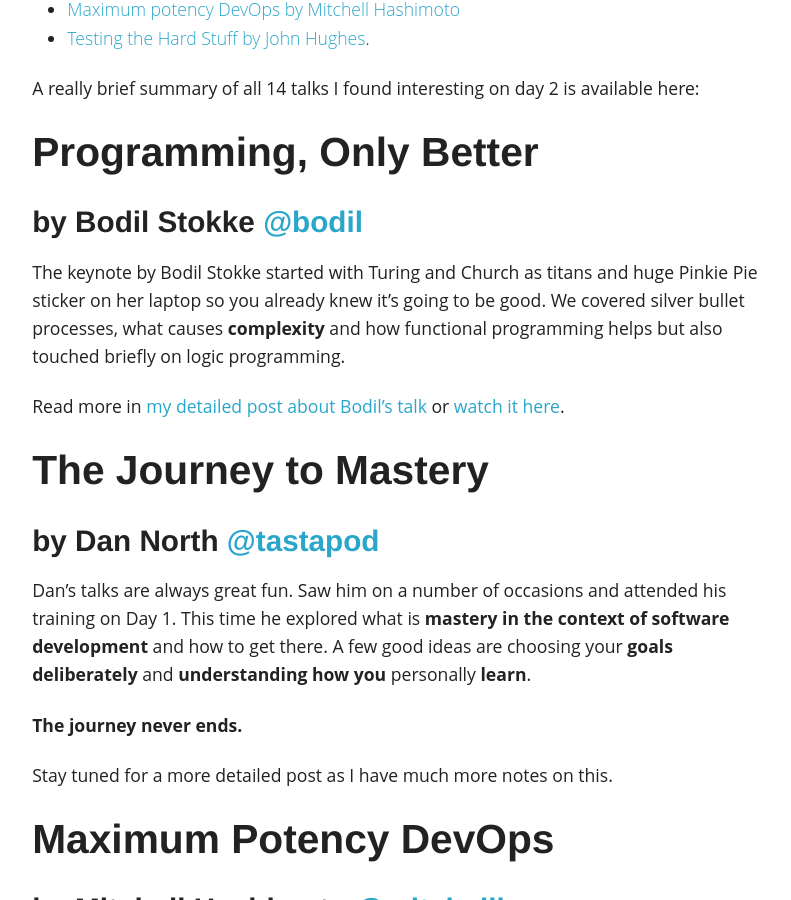
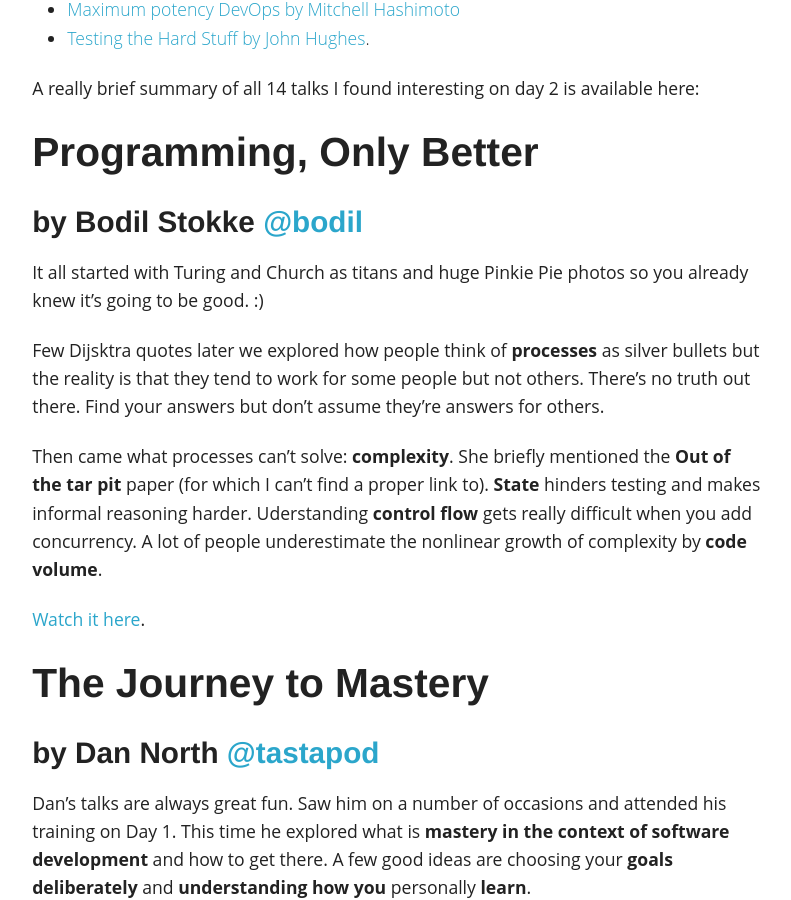
Before and after one commit to dublado/csabapalfi.github.io, a Jekyll site: the page built from _posts/2014-04-24-craftconf-day-2.md, in a window 1280 px wide and 900 px high, scrolled down 531 px. Shown: the whole window, without its empty margins (243-1034 px from the left). Built offline with Jekyll 4.4.1, drawn with Linux system fonts in a browser that asks for light colours; Markdown is read by kramdown in place of the engine named in the settings; comment, search, counter and statistics services are not loaded; some of the changed text lies outside the part shown.

Commit message:
some simplification for Craft day 2 post

```diff
--- a/_posts/2014-04-24-craftconf-day-2.md
+++ b/_posts/2014-04-24-craftconf-day-2.md
@@ -21,9 +21,13 @@ A really brief summary of all 14 talks I found interesting on day 2 is available
 ## <a name="bodil"></a>Programming, Only Better
 ### by Bodil Stokke [@bodil](http://twitter.com/bodil)
 
-The keynote by Bodil Stokke started with Turing and Church as titans and huge Pinkie Pie sticker on her laptop so you already knew it's going to be good. We covered silver bullet processes, what causes **complexity** and how functional programming helps but also touched briefly on logic programming.
+It all started with Turing and Church as titans and huge Pinkie Pie photos so you already knew it's going to be good. :)
 
-Read more in [my detailed post about Bodil's talk](/programming-only-better-bodil-stokke) or [watch it here](http://www.ustream.tv/recorded/46774792).
+Few Dijsktra quotes later we explored how people think of **processes** as silver bullets but the reality is that they tend to work for some people but not others. There's no truth out there. Find your answers but don't assume they're answers for others.
+
+Then came what processes can't solve: **complexity**. She briefly mentioned the **Out of the tar pit** paper (for which I can't find a proper link to). **State** hinders testing and makes informal reasoning harder. Uderstanding **control flow** gets really difficult when you add concurrency. A lot of people underestimate the nonlinear growth of complexity by **code volume**.
+
+[Watch it here](http://www.ustream.tv/recorded/46774792).
 
 ## <a name="dan"></a>The Journey to Mastery
 ### by Dan North [@tastapod](http://twitter.com/tastapod)
```
Also changed, not shown: _posts/2014-04-28-programming-only-better-bodil-stokke.md (deleted, +0 -40 lines).
